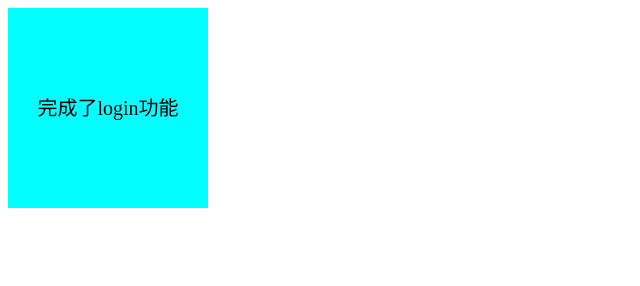
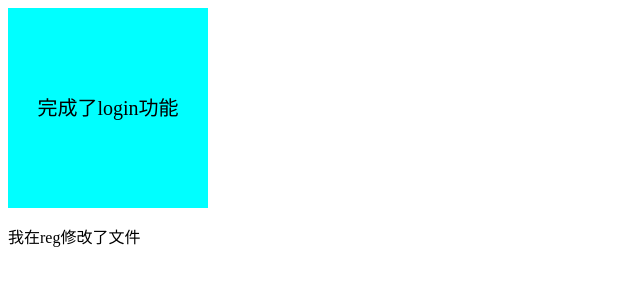
Before and after one commit to RookieZyj/proj, a plain HTML site: page login.html in a window 1280 px wide. Shown: the whole page, without its empty margins (0-640 px from the left). Drawn offline with Linux system fonts and the light colour scheme.

Commit message:
在reg修改了login.html

```diff
--- a/login.html
+++ b/login.html
@@ -11,6 +11,7 @@
 
 <body>
     <div>完成了login功能</div>
+    <p>我在reg修改了文件</p>
 </body>
 
 </html>
```
